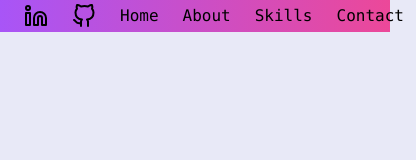
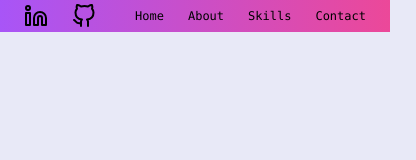
Before and after one commit to DominykasSueris/portfolio-website, a Next.js app: page / in a window 390 px wide. Shown: the top 160 px of the page, 416 px wide, since content can reach past the window. Built offline with nearby package versions, Linux system fonts and the light colour scheme.

Commit message:
Navbar basic font-size adjusted

```diff
--- a/app/componets/Navbar.tsx
+++ b/app/componets/Navbar.tsx
@@ -38,22 +38,22 @@ const Navbar = () => {
           </a>
         </div>
         <ul className="flex flex-row list-none">
-          <li className="mx-3 text-base lg:text-2xl">
+          <li className="mx-3 text-base lg:text-2xl text-xs">
             <Link className="nav-link" aria-current="page" href="/">
               Home
             </Link>
           </li>
-          <li className="mx-3 text-base lg:text-2xl">
+          <li className="mx-3 text-base lg:text-2xl text-xs">
             <Link className="nav-link" href="/about">
               About
             </Link>
           </li>
-          <li className="mx-3 text-base lg:text-2xl">
+          <li className="mx-3 text-base lg:text-2xl text-xs">
             <Link className="nav-link" href="/skills">
               Skills
             </Link>
           </li>
-          <li className="mx-3 text-base lg:text-2xl">
+          <li className="mx-3 text-base lg:text-2xl text-xs">
             <Link className="nav-link" href="/contact">
               Contact
             </Link>
```
